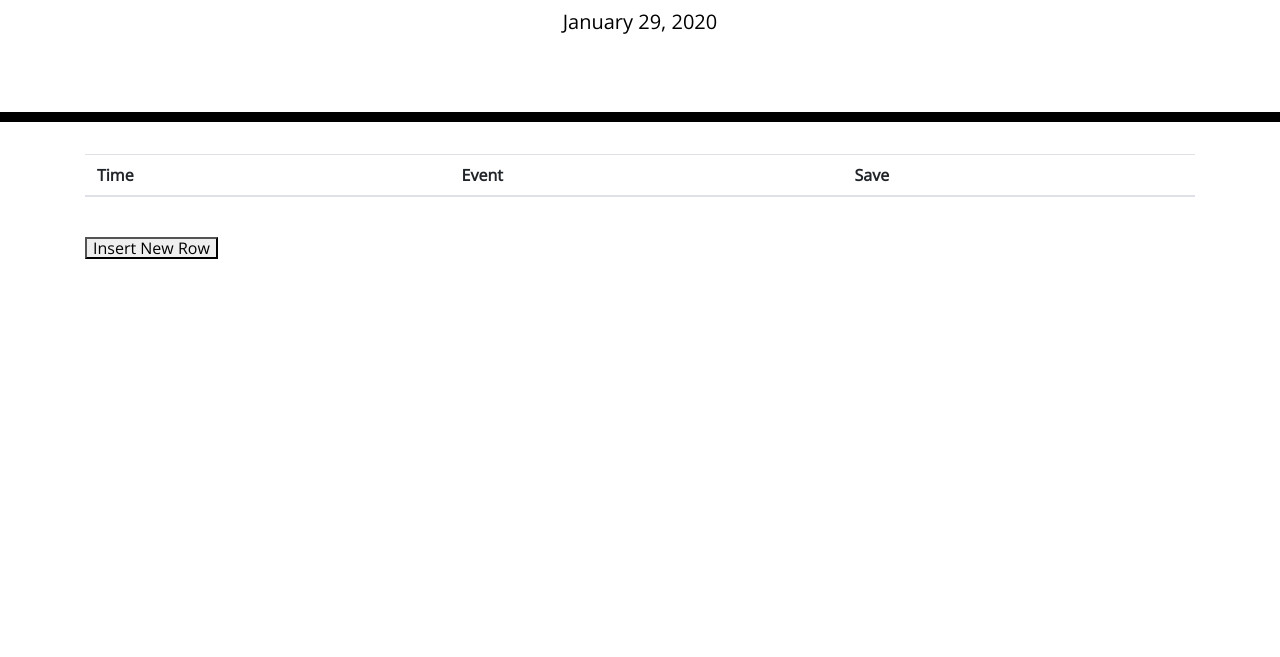
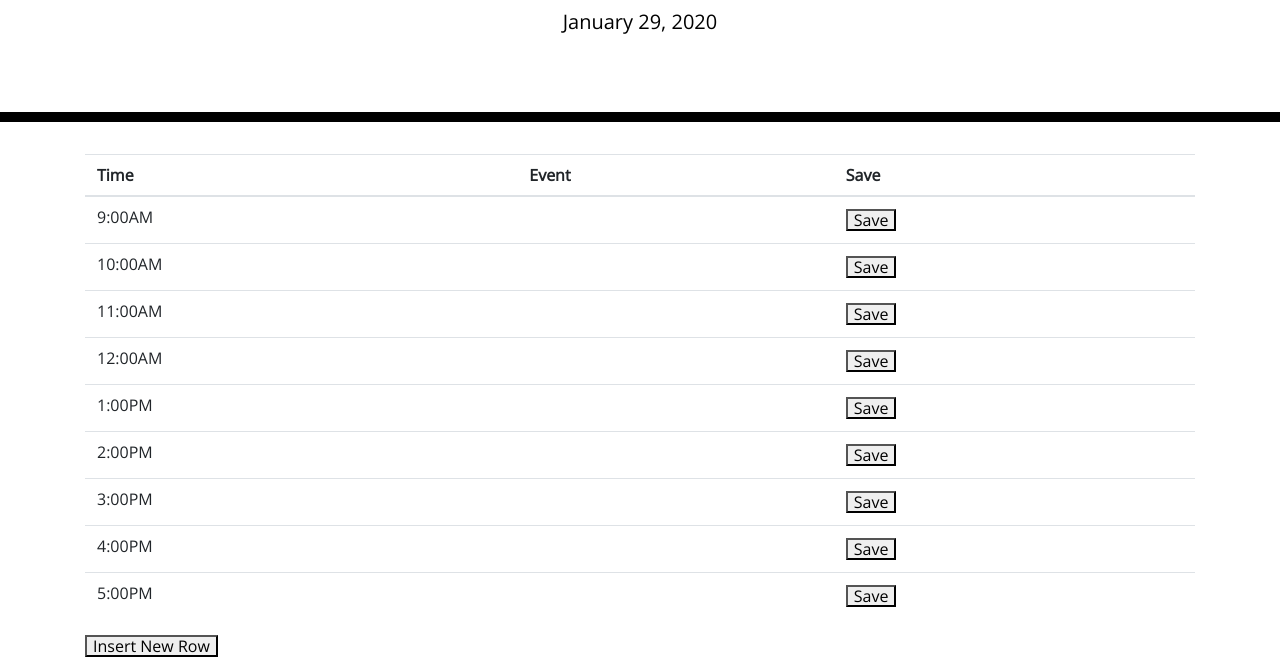
Before and after one commit to nwsanfor24/day-planner, a plain HTML site: page index.html in a window 1280 px wide. Shown: the part 182-839 px from the top of the page. Before the commit the page ends 800 px from the top, so only its background shows below. Drawn offline with nearby package versions, Linux system fonts and the light colour scheme.

Commit message:
add times to table

```diff
--- a/index.html
+++ b/index.html
@@ -39,13 +39,54 @@
             </thead>
             <tbody>
                 <tr>
+                    <td>9:00AM</td>
+                    <td>    </td>
+                    <td><button type="button">Save</button></td>
+                <tr>
+                    <td>10:00AM</td>
                     <td></td>
+                    <td><button type="button">Save</button></td>
+                </tr>
+                <tr>
+                    <td>11:00AM</td>
                     <td></td>
+                    <td><button type="button">Save</button></td>
+                </tr>
+                <tr>
+                    <td>12:00AM</td>
                     <td></td>
+                    <td><button type="button">Save</button></td>
+                </tr>
+                <tr>
+                    <td>1:00PM</td>
+                    <td></td>
+                    <td><button type="button">Save</button></td>
+                </tr>
+                <tr>
+                    <td>2:00PM</td>
+                    <td></td>
+                    <td><button type="button">Save</button></td>
+                </tr>
+                <tr>
+                    <td>3:00PM</td>
+                    <td></td>
+                    <td><button type="button">Save</button></td>
+                </tr>
+                <tr>
+                    <td>4:00PM</td>
+                    <td></td>
+                    <td><button type="button">Save</button></td>
+                </tr>
+                <tr>
+                    <td>5:00PM</td>
+                    <td></td>
+                    <td><button type="button">Save</button></td>
+                </tr>
+
                 </tr>
             </tbody>
         </table>
-        <button type="button" onclick="displayResult()">Insert New Row</button>
+        <button type="button">Insert New Row</button>
       <!-- Timeblocks go here -->
     </div>
 
--- a/script.js
+++ b/script.js
@@ -6,8 +6,9 @@ const m = moment();
 currentDay.innerText = m.format('LL');
 
 // Create a new table row element
+const button = document.getElementById("button");
 var tRow = $("<tr>");
 
-displayResult.addEventListener("click", function(){
-    $('.table > tbody:last-child').append('<tr>Hello World</tr><tr>Hello Universe</tr>');
+button.addEventListener("click", function() {
+    $('#table > tbody:last-child').append('<tr>Hello World</tr><tr>Hello Universe</tr>');
 });
```
